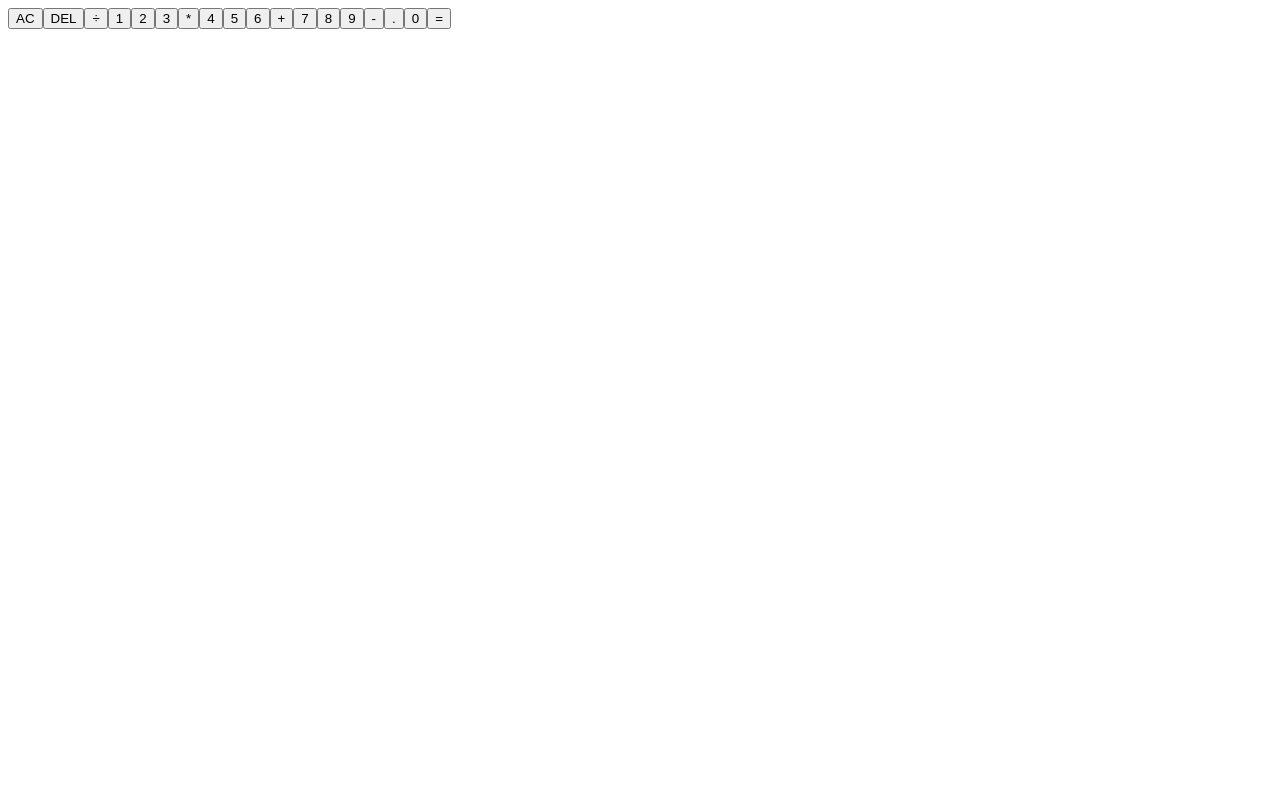
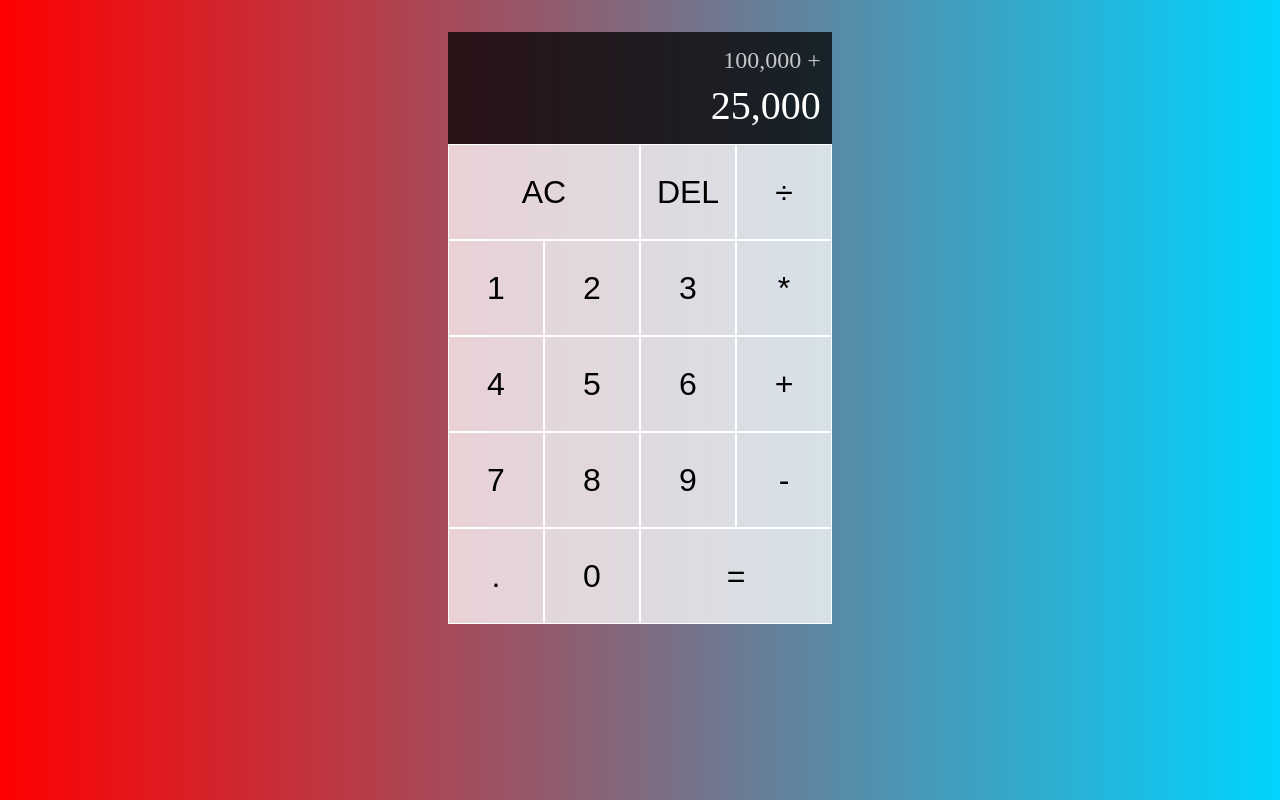
Before and after one commit to mberti13/react-calculator, a React (Create React App) app: page / in a window 1280 px wide. Built offline with nearby package versions, Linux system fonts and the light colour scheme.

Commit message:
styled calculator buttons and grid

```diff
--- a/src/App.js
+++ b/src/App.js
@@ -4,8 +4,8 @@ function App() {
   return (
     <div className="calculator-grid">
       <div className="output">
-        <div className="previous-operand"></div>
-        <div className="current-operand"></div>
+        <div className="previous-operand">100,000 +</div>
+        <div className="current-operand">25,000</div>
       </div>
       <button className="span-two">AC</button>
       <button>DEL</button>
--- a/src/styles.css
+++ b/src/styles.css
@@ -0,0 +1,51 @@
+*, *::before, *::after{
+    box-sizing: border-box;
+}
+
+body{
+    margin: 0;
+    background: linear-gradient(to right, #ff0000, #00d4ff);
+}
+.calculator-grid{
+    display: grid;
+    margin-top: 2rem;
+    grid-template-columns: repeat(4, 6rem);
+    grid-template-rows: minmax(7rem, auto) repeat(5, 6rem);
+    justify-content: center;
+}
+.calculator-grid > button{
+    cursor: pointer;
+    font-size: 2rem;
+    border: 1px solid white;
+    outline: none;
+    background-color: rgba(255, 255, 255, .75);
+}
+.calculator-grid > button:hover,
+.calculator-grid > button:focus{
+    background-color: rgba(255, 255, 255, .9);
+}
+
+.span-two{
+    grid-column: span 2;
+}
+.output{
+    grid-column: 1 / -1;
+    background-color: rgba(0, 0, 0, .75 );
+    display: flex;
+    flex-direction: column;
+    align-items: flex-end;
+    justify-content: space-around;
+    padding: .7rem;
+    word-wrap: break-word;
+    word-break: break-all;
+}
+
+.output .previous-operand{
+    color: rgba(255, 255, 255, .75);
+    font-size: 1.5rem;
+}
+
+.output .current-operand{
+    color: rgba(255, 255, 255, 1);
+    font-size: 2.5rem;
+}
```
